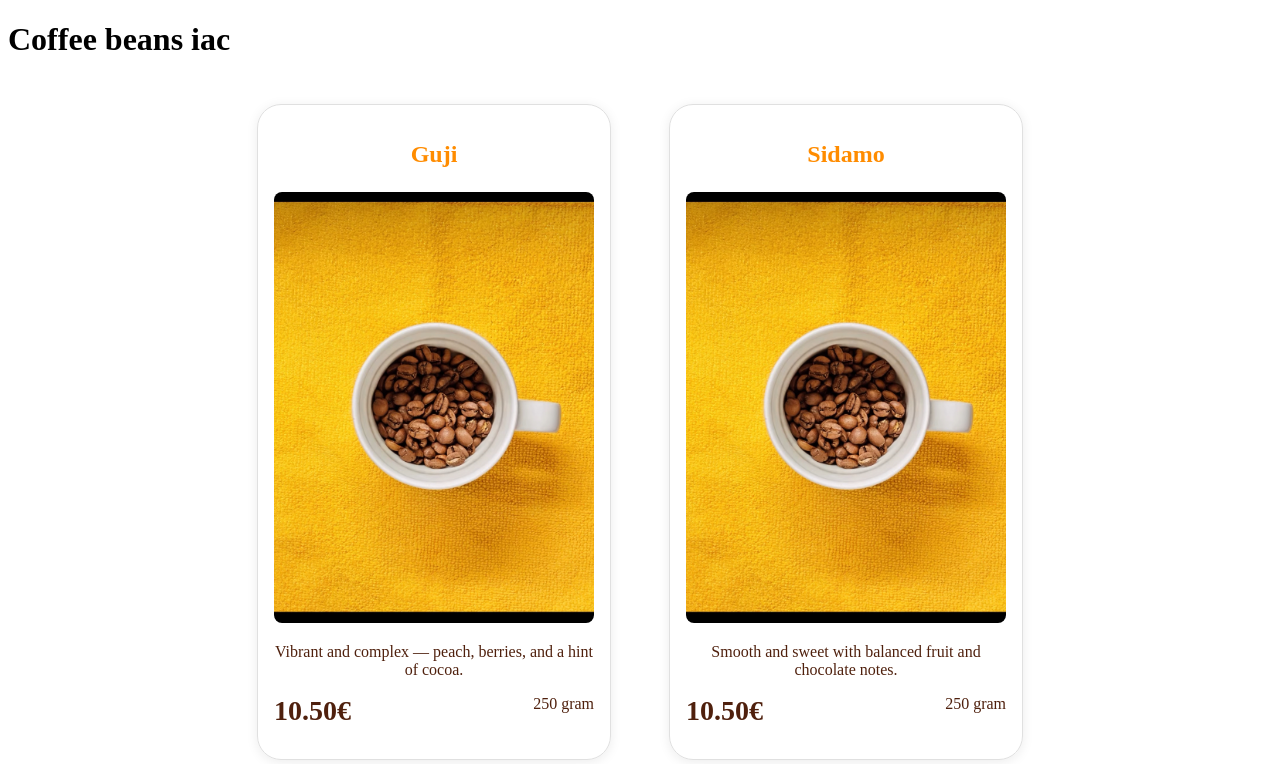
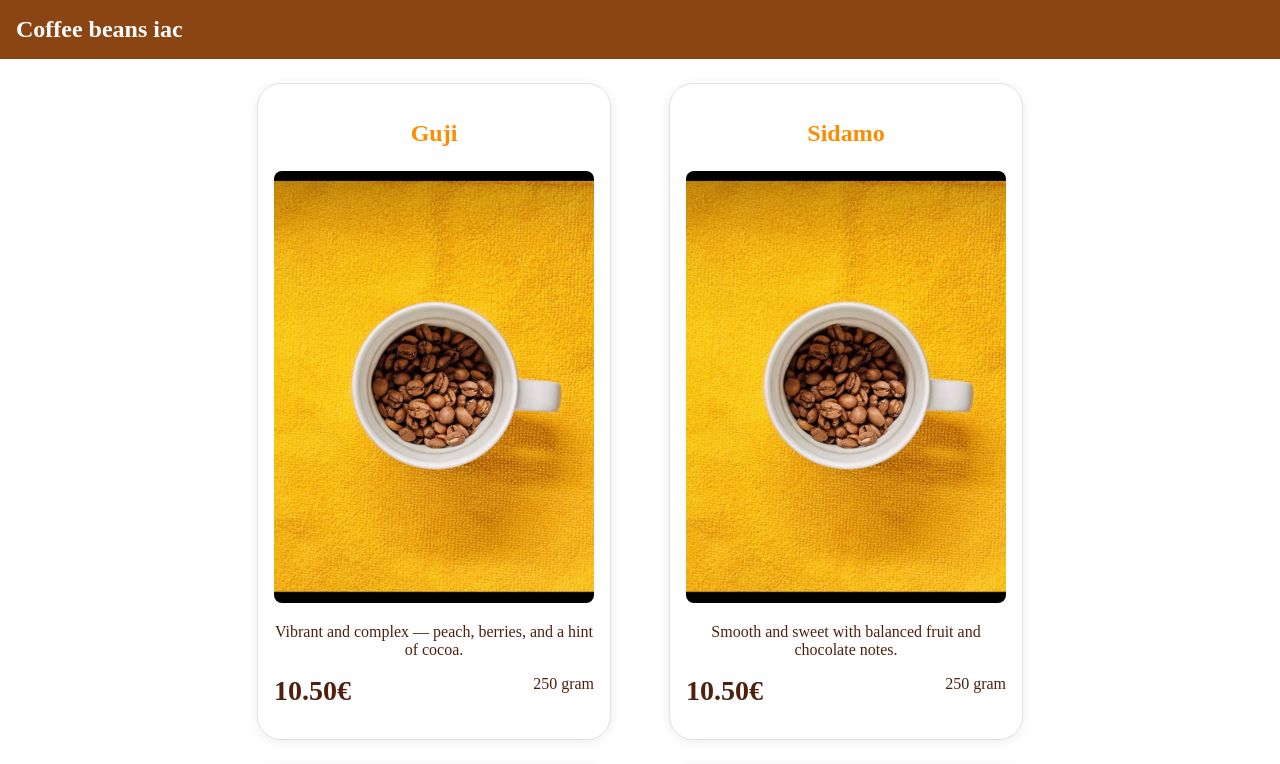
Before and after one commit to finye/coffee-beans-iac, a React app in the folder frontend/: page / in a window 1280 px wide. Shown: the top 764 px of the page. Built offline with nearby package versions, Linux system fonts and the light colour scheme; the HTML template or start-up script is replaced by a standard one.

Commit message:
creates sticky header, adds global style to the body

```diff
--- a/frontend/src/App.tsx
+++ b/frontend/src/App.tsx
@@ -1,5 +1,12 @@
 import Card from "./components/Card.tsx";
-import styled from "styled-components";
+
+import styled, { createGlobalStyle } from "styled-components";
+
+const GlobalStyles = createGlobalStyle`
+  body {
+    margin: 0;
+  }
+`;
 
 const CardsContainer = styled.div`
   display: grid;
@@ -8,6 +15,18 @@ const CardsContainer = styled.div`
   padding: 24px;
   max-width: 800px;
   margin: 0 auto;
+`;
+
+const Header = styled.header`
+  position: sticky;
+  background-color: #8b4513;
+  top: 0;
+  padding: 1rem;
+`;
+
+const Title = styled.h2`
+  margin: 0;
+  color: white;
 `;
 
 function App() {
@@ -51,9 +70,10 @@ function App() {
   ];
   return (
     <>
-      <div>
-        <h1>Coffee beans iac</h1>
-      </div>
+      <GlobalStyles />
+      <Header>
+        <Title>Coffee beans iac</Title>
+      </Header>
       <CardsContainer>
         {cardData.map((card, index) => (
           <Card
```
